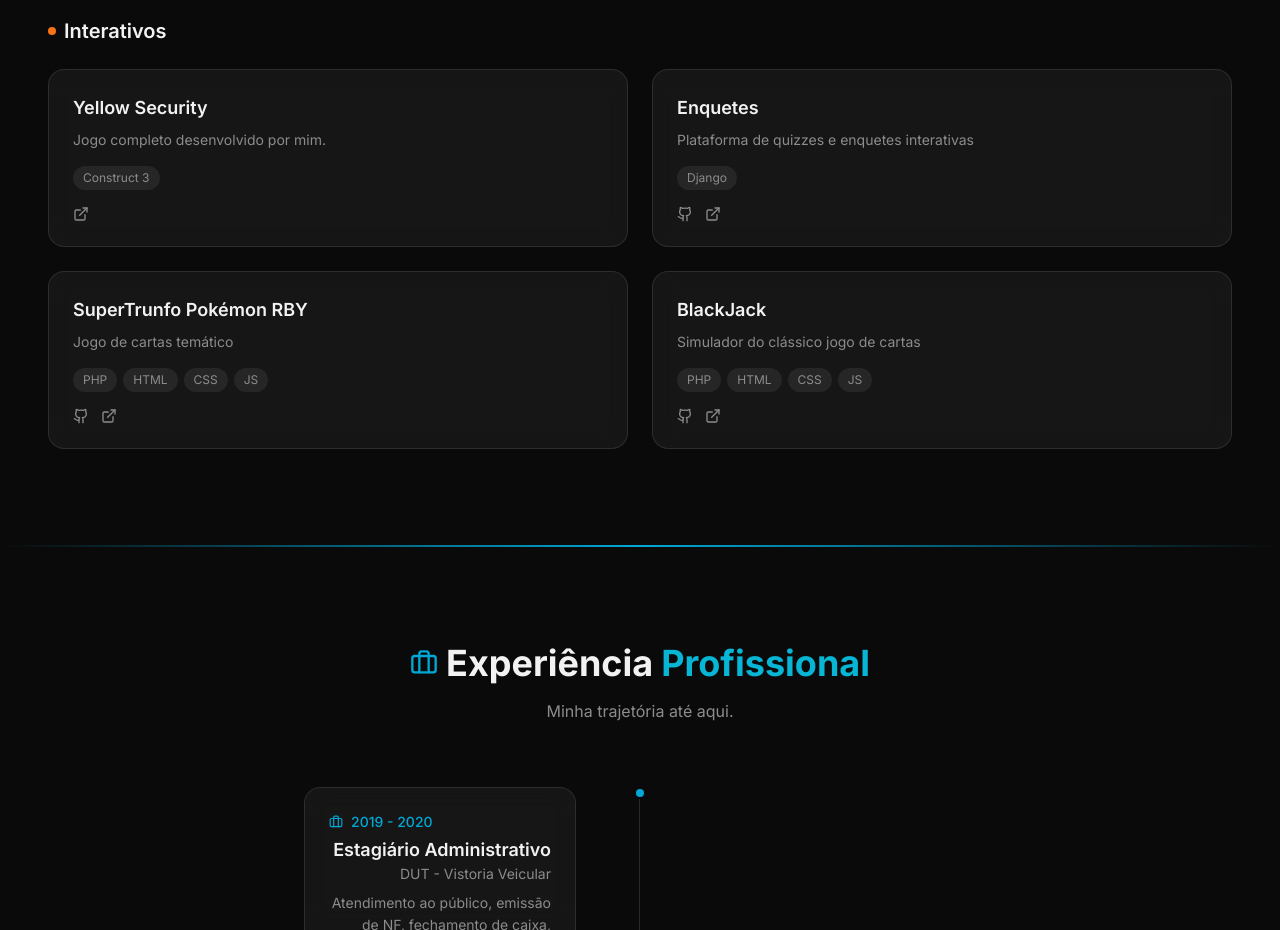
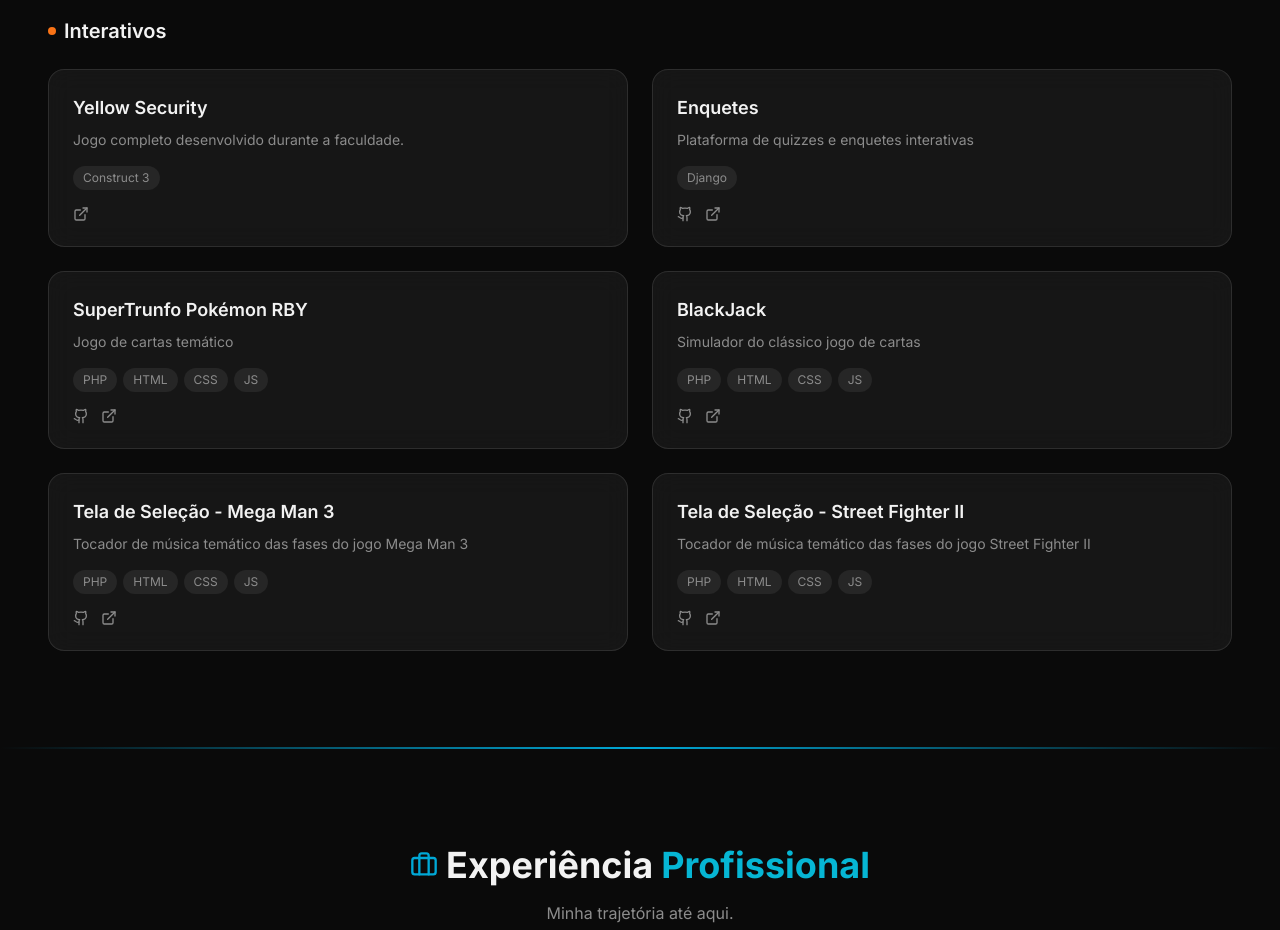
Before and after one commit to DiegoSntJo/Portfolio, a React (Vite) app: page / in a window 1280 px wide. Shown: the part 2960-3890 px from the top of the page. Built offline with nearby package versions, Linux system fonts and the light colour scheme; the HTML template or start-up script is replaced by a standard one.

Commit message:
2nd Commit
-Adicionados links aos projetos.

```diff
--- a/src/components/ProjectsSection.tsx
+++ b/src/components/ProjectsSection.tsx
@@ -53,30 +53,44 @@ const projectsContent = {
     ],
     gameProjects: [
       {name: "Yellow Security",
-        description: "Jogo completo desenvolvido por mim.",
+        description: "Jogo completo desenvolvido durante a faculdade.",
         tags: ["Construct 3"],
-        demo: "#",
+        demo: "https://www.construct.net/en/free-online-games/yellowsecurity-64859/play",
       },
       {
         name: "Enquetes",
         description: "Plataforma de quizzes e enquetes interativas",
         tags: ["Django"],
         github: "#",
-        demo: "#",
+        demo: "https://enquetes-jk3e.onrender.com/",
       },
       {
         name: "SuperTrunfo Pokémon RBY",
         description: "Jogo de cartas temático",
         tags: ["PHP", "HTML", "CSS", "JS"],
         github: "#",
-        demo: "#",
+        demo: "https://super-trunfo-pokemon.vercel.app/",
       },
       {
         name: "BlackJack",
         description: "Simulador do clássico jogo de cartas",
         tags: ["PHP", "HTML", "CSS", "JS"],
         github: "#",
-        demo: "#",
+        demo: "https://21-blackjack.vercel.app/",
+      },
+      {
+        name: "Tela de Seleção - Mega Man 3",
+        description: "Tocador de música temático  das fases do jogo Mega Man 3",
+        tags: ["PHP", "HTML", "CSS", "JS"],
+        github: "#",
+        demo: "https://mega-man-3-stage-select.vercel.app/",
+      },
+      {
+        name: "Tela de Seleção - Street Fighter II",
+        description: "Tocador de música temático  das fases do jogo Street Fighter II",
+        tags: ["PHP", "HTML", "CSS", "JS"],
+        github: "#",
+        demo: "https://street-fighter-2-selection-screen.vercel.app/",
       },
     ],
   },
@@ -122,30 +136,44 @@ const projectsContent = {
     ],
     gameProjects: [
       {name: "Yellow Security",
-        description: "Complete game developed by me.",
+        description: "Complete game developed during college.",
         tags: ["Construct 3"],
-        demo: "#",
+        demo: "https://www.construct.net/en/free-online-games/yellowsecurity-64859/play",
       },
       {
         name: "Polls",
         description: "Interactive quiz and poll platform (Available in Portuguese only)",
         tags: ["Django"],
         github: "#",
-        demo: "#",
+        demo: "https://enquetes-jk3e.onrender.com/",
       },
       {
         name: "SuperCard Pokémon RBY",
         description: "Pokémon themed card game",
         tags: ["PHP", "HTML", "CSS", "JS"],
         github: "#",
-        demo: "#",
+        demo: "https://super-trunfo-pokemon.vercel.app/",
       },
       {
         name: "BlackJack",
         description: "Classic card game simulator",
         tags: ["PHP", "HTML", "CSS", "JS"],
         github: "#",
-        demo: "#",
+        demo: "https://21-blackjack.vercel.app/",
+      },
+      {
+        name: "Selection Screen - Mega Man 3",
+        description: "Music player themed after the stages of Mega Man 3",
+        tags: ["PHP", "HTML", "CSS", "JS"],
+        github: "#",
+        demo: "https://mega-man-3-stage-select.vercel.app/",
+      },
+      {
+        name: "Selection Screen - Street Fighter II",
+        description: "Music player themed after the stages of Street Fighter II",
+        tags: ["PHP", "HTML", "CSS", "JS"],
+        github: "#",
+        demo: "https://street-fighter-2-selection-screen.vercel.app/",
       },
     ],
   },
```
